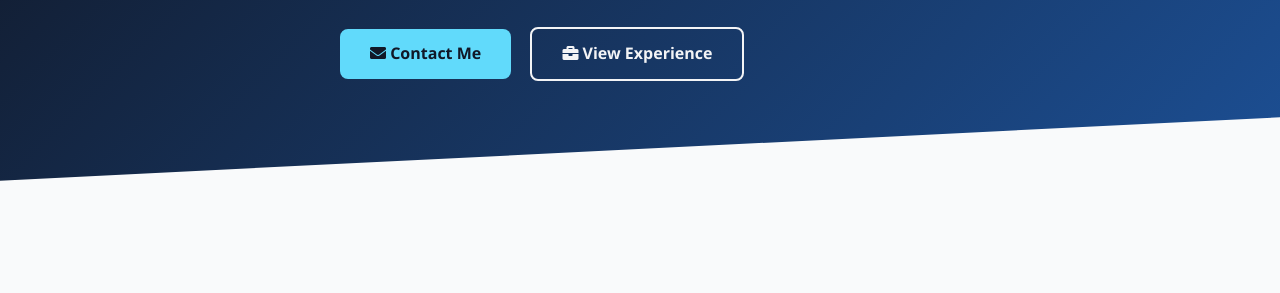
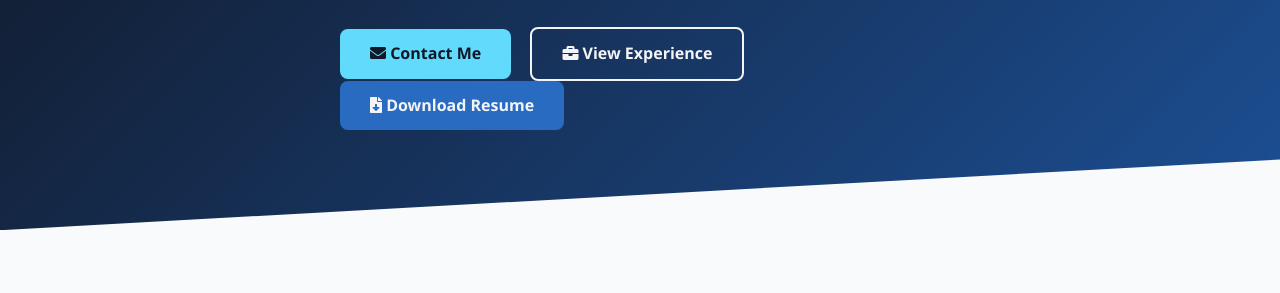
Before and after one commit to bheemprashanthreddy/My_Portfolio, a plain HTML site: page index.html in a window 1280 px wide. Shown: the part 328-621 px from the top of the page. Drawn offline with Linux system fonts and the light colour scheme.

Commit message:
Update index.html

```diff
--- a/index.html
+++ b/index.html
@@ -582,6 +582,24 @@
                 font-size: 1.1rem;
             }
         }
+        .resume-button {
+    display: inline-block;
+    background-color: var(--primary-color);
+    color: var(--text-light);
+    padding: 12px 30px;
+    border-radius: var(--border-radius);
+    text-decoration: none;
+    font-weight: 600;
+    transition: var(--transition);
+    margin-right: 15px; /* Adds spacing between buttons */
+}
+
+.resume-button:hover {
+    transform: translateY(-3px);
+    box-shadow: 0 10px 20px rgba(0, 0, 0, 0.2);
+    background-color: var(--secondary-color); /* Hover effect */
+}
+
     </style>
 </head>
 <body>
@@ -612,6 +630,7 @@
                 <p><span class="icon-text"><i class="fas fa-code"></i> Senior Software Developer</span> specializing in full-stack development, cloud architecture, and database management.</p>
                 <a href="#contact" class="cta-button"><span class="icon-text"><i class="fas fa-envelope"></i> Contact Me</span></a>
                 <a href="#experience" class="secondary-button"><span class="icon-text"><i class="fas fa-briefcase"></i> View Experience</span></a>
+                <a href="assets/prashanth-reddy-resume.pdf" class="resume-button" download><span class="icon-text"><i class="fas fa-file-download"></i> Download Resume</span></a>
             </div>
         </div>
     </section>
```
